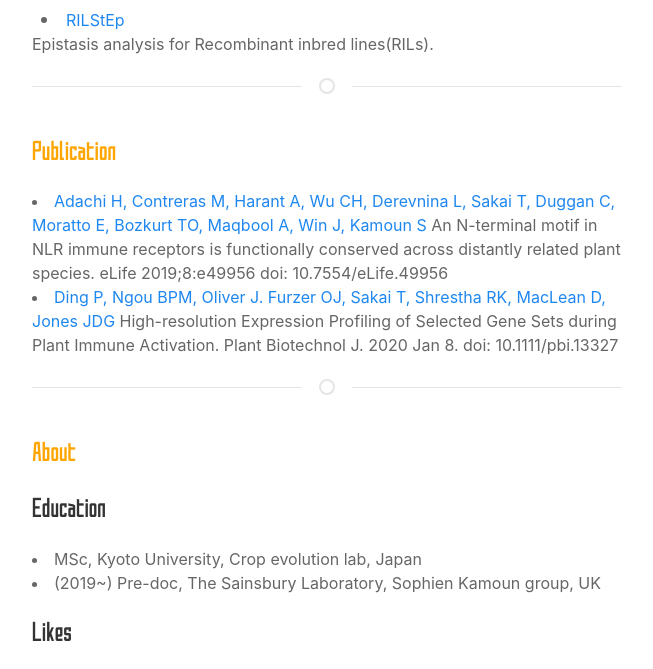
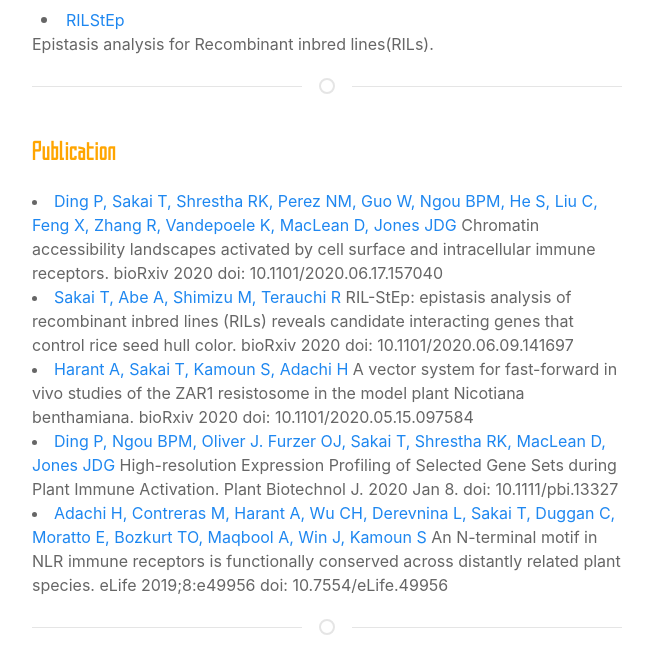
Before and after one commit to slt666666/mysite, a Django app: page / in a window 1280 px wide. Shown: the part 308-977 px from the top of the page, without its empty margins (313-966 px from the left). Run offline with Django 3.2, Linux system fonts and the light colour scheme.

Commit message:
update work

```diff
--- a/main/templates/main/index.html
+++ b/main/templates/main/index.html
@@ -51,10 +51,16 @@
           <hr class="uk-divider-icon">
           <h3 id="publish" class="body-title">Publication</h3>
           <article class="uk-article">
+              <li><a href="https://www.biorxiv.org/content/10.1101/2020.06.17.157040v1">Ding P, Sakai T, Shrestha RK, Perez NM, Guo W, Ngou BPM, He S, Liu C, Feng X, Zhang R, Vandepoele K, MacLean D, Jones JDG</a>
+                Chromatin accessibility landscapes activated by cell surface and intracellular immune receptors. bioRxiv 2020 doi: 10.1101/2020.06.17.157040</li>
+              <li><a href="https://www.biorxiv.org/content/10.1101/2020.06.09.141697v1">Sakai T, Abe A, Shimizu M, Terauchi R</a>
+                RIL-StEp: epistasis analysis of recombinant inbred lines (RILs) reveals candidate interacting genes that control rice seed hull color. bioRxiv 2020 doi: 10.1101/2020.06.09.141697</li>
+              <li><a href="https://www.biorxiv.org/content/10.1101/2020.05.15.097584v1">Harant A, Sakai T, Kamoun S, Adachi H</a>
+                A vector system for fast-forward in vivo studies of the ZAR1 resistosome in the model plant Nicotiana benthamiana. bioRxiv 2020 doi: 10.1101/2020.05.15.097584</li>
+              <li><a href="https://onlinelibrary.wiley.com/doi/abs/10.1111/pbi.13327">Ding P, Ngou BPM, Oliver J. Furzer OJ, Sakai T, Shrestha RK, MacLean D, Jones JDG</a>
+                High-resolution Expression Profiling of Selected Gene Sets during Plant Immune Activation. Plant Biotechnol J. 2020 Jan 8. doi: 10.1111/pbi.13327</li>
               <li><a href="https://elifesciences.org/articles/49956">Adachi H, Contreras M, Harant A, Wu CH, Derevnina L, Sakai T, Duggan C, Moratto E, Bozkurt TO, Maqbool A, Win J, Kamoun S</a>
                 An N-terminal motif in NLR immune receptors is functionally conserved across distantly related plant species. eLife 2019;8:e49956 doi: 10.7554/eLife.49956</li>
-              <li><a href="https://onlinelibrary.wiley.com/doi/abs/10.1111/pbi.13327">Ding P, Ngou BPM, Oliver J. Furzer OJ, Sakai T, Shrestha RK, MacLean D, Jones JDG</a>
-              High-resolution Expression Profiling of Selected Gene Sets during Plant Immune Activation. Plant Biotechnol J. 2020 Jan 8. doi: 10.1111/pbi.13327</li>
           </article>
           <hr class="uk-divider-icon">
           <h3 id="about" class="body-title">About</h3>
```
